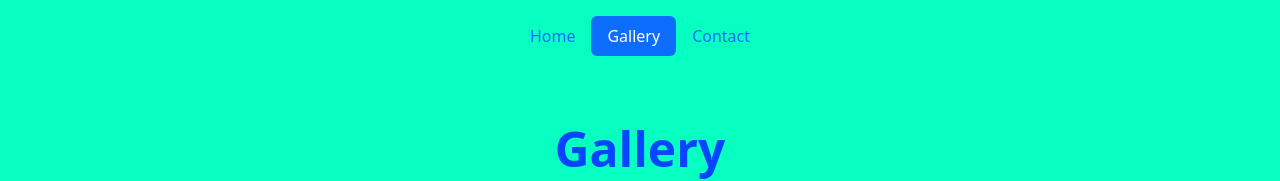
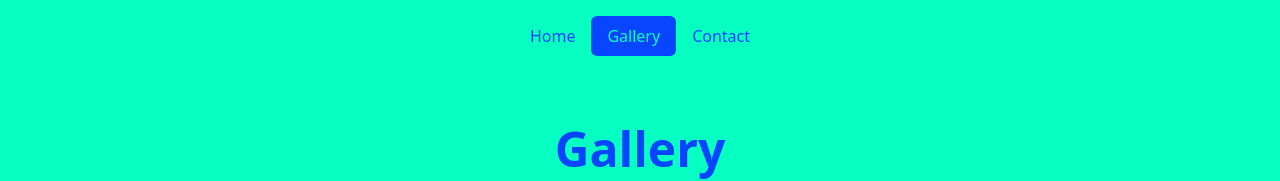
Before and after one commit to jamesaps/react-portfolio, a React (Vite) app: page /gallery in a window 1280 px wide. Shown: the top 181 px of the page. Built offline with nearby package versions, Linux system fonts and the light colour scheme.

Commit message:
updating navigation styling

```diff
--- a/src/App.css
+++ b/src/App.css
@@ -1,5 +1,23 @@
 main {
   flex: 1;
+}
+
+/* Navigation */
+.nav-item {
+  color: #0745ff;
+}
+.nav-item:hover,
+.nav-item:focus {
+  color: #fff930 !important;
+}
+
+.current-nav-item {
+  background-color: #0745ff;
+  color: #07ffc1;
+}
+
+.current-nav-item:hover,
+.current-nav-item:focus {
 }
 
 /* HomeJumbotron */
--- a/src/components/Navigation.jsx
+++ b/src/components/Navigation.jsx
@@ -11,7 +11,9 @@ export default function Navigation(props) {
           <NavLink
             to="/"
             className={({ isActive }) =>
-              isActive ? "nav-link active" : "nav-link"
+              isActive
+                ? "nav-link nav-item current-nav-item"
+                : "nav-link nav-item"
             }
           >
             Home
@@ -21,7 +23,9 @@ export default function Navigation(props) {
           <NavLink
             to="gallery"
             className={({ isActive }) =>
-              isActive ? "nav-link active" : "nav-link"
+              isActive
+                ? "nav-link nav-item current-nav-item"
+                : "nav-link nav-item"
             }
           >
             Gallery
@@ -31,7 +35,9 @@ export default function Navigation(props) {
           <NavLink
             to="contact"
             className={({ isActive }) =>
-              isActive ? "nav-link active" : "nav-link"
+              isActive
+                ? "nav-link nav-item current-nav-item"
+                : "nav-link nav-item"
             }
           >
             Contact
```
